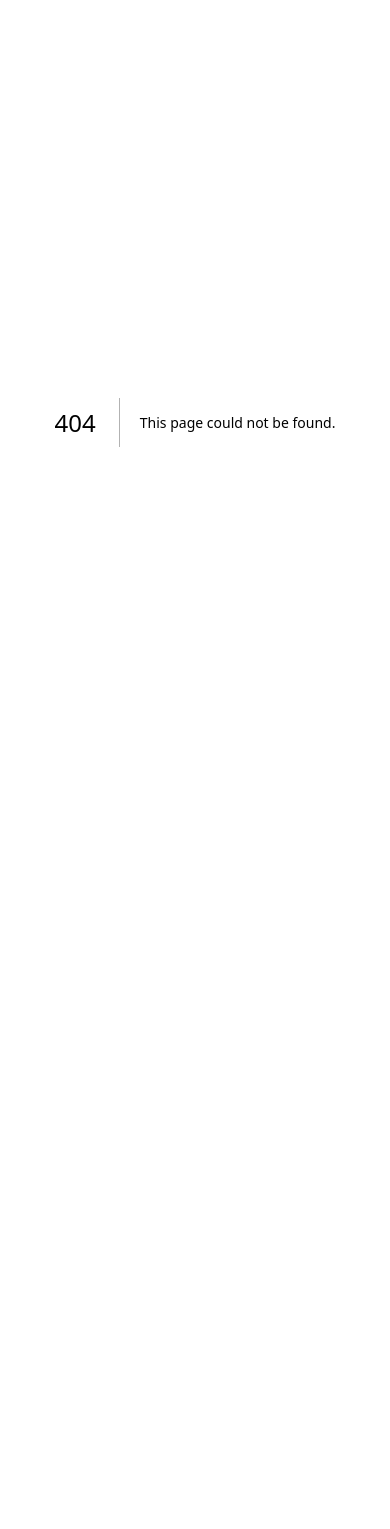
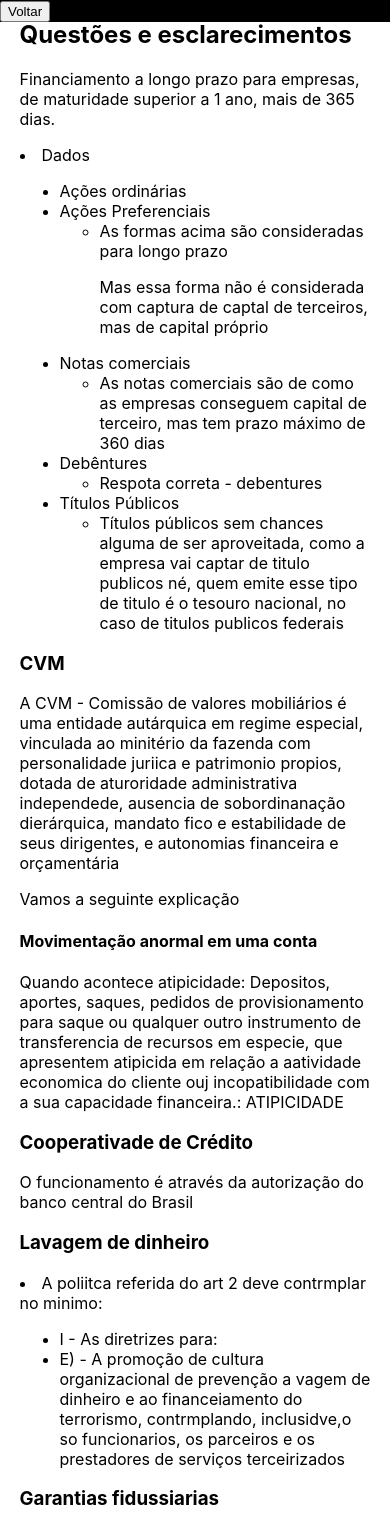
Before and after one commit to gleitons/gleitonNext, a Next.js app: page /estudos-banrisul/conhecimentos-bancarios/questoes in a window 390 px wide. Before the commit this address had no page. Before the commit the page ends 844 px from the top, so only its background shows below. Built offline with nearby package versions, Linux system fonts and the light colour scheme.

Commit message:
carregar

```diff
--- /dev/null
+++ b/pages/estudos-banrisul/conhecimentos-bancarios/questoes.jsx
@@ -0,0 +1,57 @@
+import styles from '../../../styles/Estudos.module.css'
+import Image from 'next/image'
+import Estrategiasic from '../../../public/imagens/grafico-nao.png'
+import Head from 'next/head'
+import Menuestudos from '../Menuestudos'
+export default function Questoes() {
+    return (
+        <>
+            <Head>
+                <title>Questões Conhecimentos Bancários</title>
+            </Head>
+            <Menuestudos />
+            <div className={styles.artigo}>
+                <h2>Questões e esclarecimentos</h2>
+                <p>Financiamento a longo prazo para empresas, de maturidade superior a 1 ano, mais de 365 dias.</p>
+                <li>Dados</li>
+                <ul>
+                    <li>Ações ordinárias</li>
+                    <li>Ações Preferenciais</li>
+                    <ul>
+                        <li>As formas acima são consideradas para longo prazo</li>
+                        <p>Mas essa forma  não é considerada com captura  de captal de terceiros, mas de capital próprio</p>
+                    </ul>
+                    <li>Notas comerciais</li>
+                    <ul>
+                        <li>As notas comerciais são de como as empresas conseguem capital de terceiro, mas tem prazo máximo de 360 dias</li>
+                    </ul>
+                    <li>Debêntures</li>
+                    <ul>
+                        <li>Respota correta - debentures</li>
+                    </ul>
+                    <li>Títulos Públicos</li>
+                    <ul>
+                        <li>Títulos públicos sem chances alguma de ser aproveitada, como a empresa vai captar de titulo publicos né, quem emite esse tipo de titulo é o tesouro nacional, no caso de titulos publicos federais</li>
+                    </ul>
+                </ul>
+                <h3>CVM</h3>
+                <p>A CVM - Comissão de valores mobiliários é uma entidade autárquica em regime especial, vinculada ao minitério da fazenda com personalidade juriica e patrimonio propios, dotada de aturoridade administrativa independede, ausencia de sobordinanação dierárquica, mandato fico e estabilidade de seus dirigentes, e autonomias financeira e orçamentária</p>
+                <p>Vamos a seguinte explicação</p>
+                <h4>Movimentação anormal em uma conta</h4>
+                <p>Quando acontece atipicidade: Depositos, aportes, saques, pedidos de provisionamento para saque ou qualquer outro instrumento de transferencia de recursos em especie, que apresentem atipicida em relação a aatividade economica do cliente ouj incopatibilidade com a sua capacidade financeira.: ATIPICIDADE</p>
+                <h3>Cooperativade de Crédito</h3>
+                <p>O funcionamento é através da autorização do banco central do Brasil</p>
+                <h3>Lavagem de dinheiro</h3>
+                <li>A poliitca referida do art 2 deve contrmplar no minimo:
+
+                </li>
+                <ul>
+                    <li>I - As diretrizes para:</li>
+                    <li>{'E)'} - A promoção de cultura organizacional de prevenção a vagem de dinheiro e ao financeiamento do terrorismo, contrmplando, inclusidve,o so funcionarios, os parceiros e os prestadores de serviços terceirizados</li>
+                </ul>
+                <h3>Garantias fidussiarias</h3>
+            </div>
+
+        </>
+    )
+}
```
Also changed, not shown: pages/estudos-banrisul/conhecimentos-de-informatica/exercicios-informatica.jsx (added, +30 -0 lines), pages/estudos-banrisul/lingua-portuguesa/hifen.jsx (added, +45 -0 lines), styles/HeaderCurriculo.module.css (+36 -1 lines).
